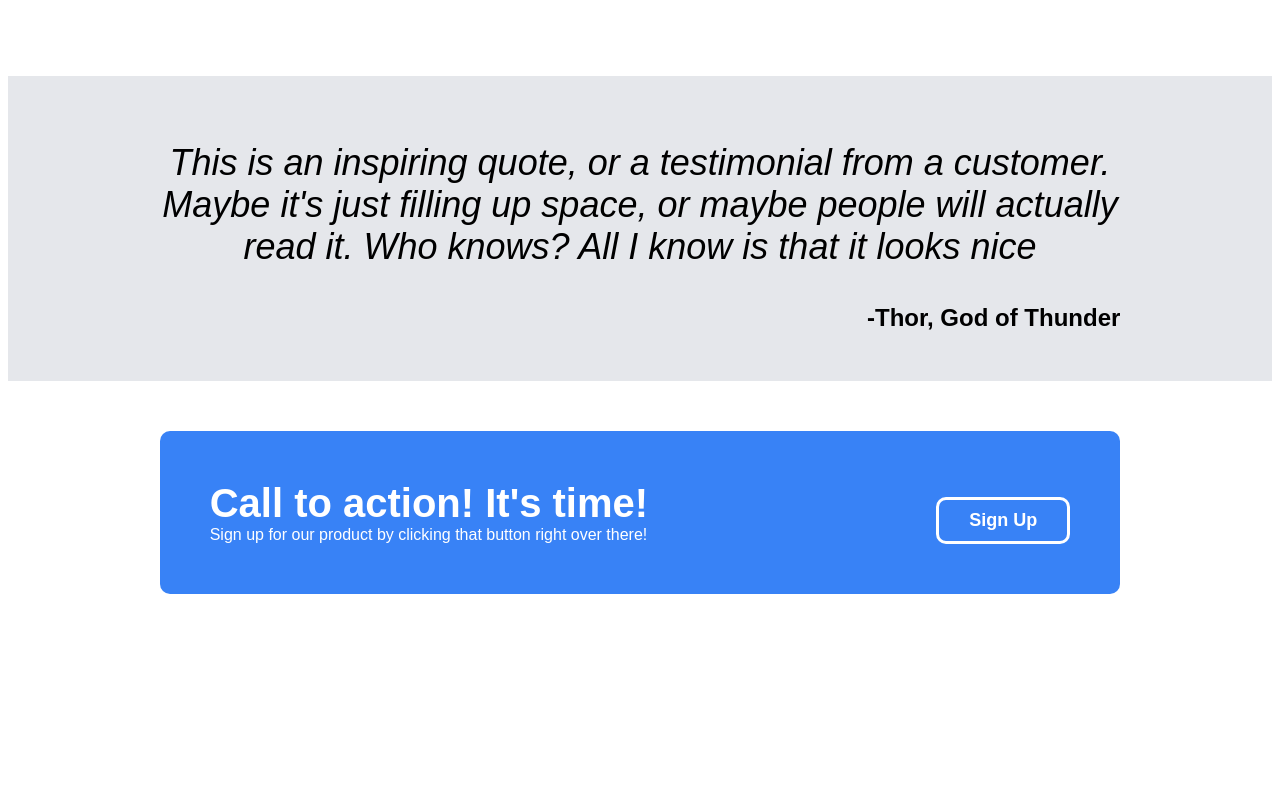
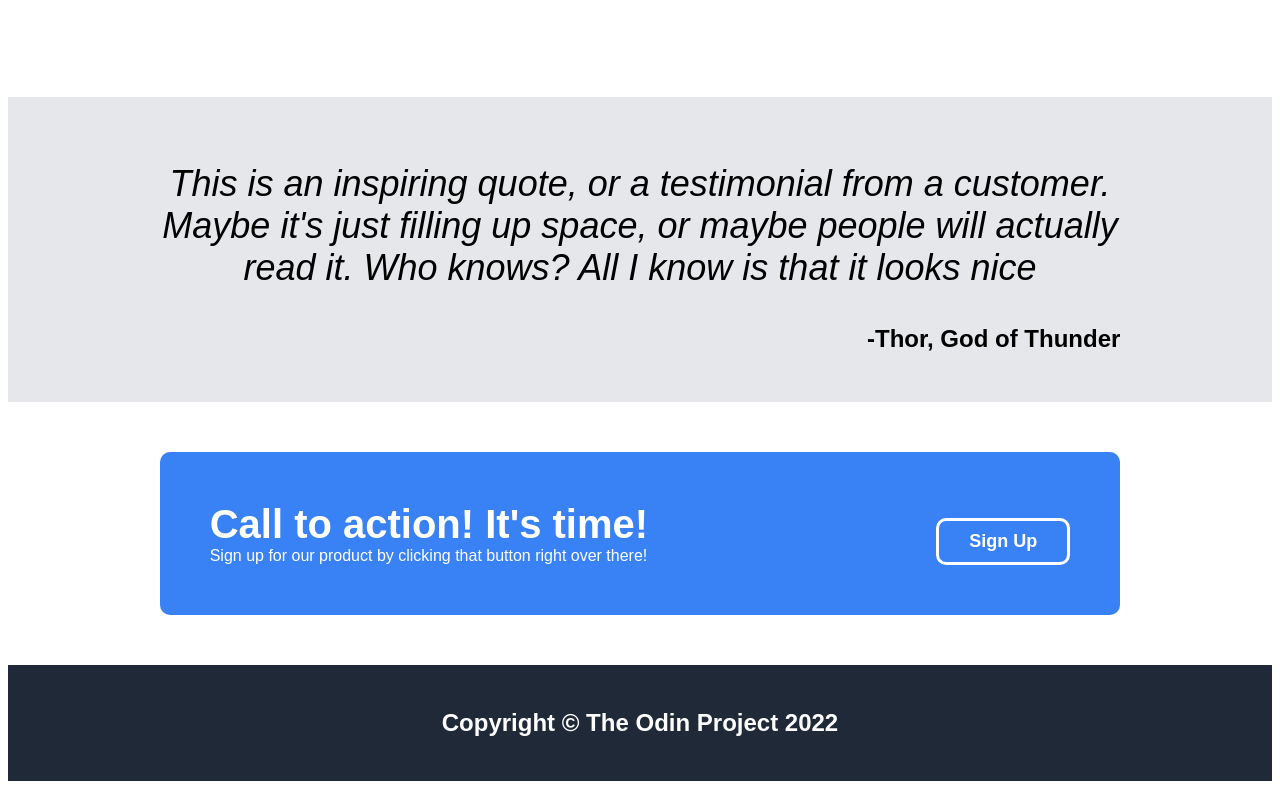
Before and after one commit to AngeloAXNGR/landing-page, a plain HTML site: page index.html in a window 1280 px wide. Shown: the part 1029-1818 px from the top of the page. Before the commit the page ends 1681 px from the top, so only its background shows below. Drawn offline with Linux system fonts and the light colour scheme.

Commit message:
Add footer section
The final section of the webpage has been finished which concludes this activity for the
foundations course of The Odin Project. This webpage is far from finished however, As I
intend to improve the design and make it more personalized in the future. JavaScript can
be added once I get comfortable with it.

```diff
--- a/index.html
+++ b/index.html
@@ -84,6 +84,11 @@
           <button class="call-to-action-button">Sign Up</button>
         </div>
       </div>
+
+      <!-- Footer Section -->
+      <div class="footer">
+        <p>Copyright &copy; The Odin Project 2022</p>
+      </div>
     </div>
 
   </body>
--- a/styles/styles.css
+++ b/styles/styles.css
@@ -43,7 +43,7 @@ a{
   flex-direction: row;
   align-items:center;
   padding: 120px 0;
-  gap: 100px;
+  gap: 200px;
 }
 
 .hero-image{
@@ -52,7 +52,7 @@ a{
 
 .hero-image img{
   width: 100%;
-  height: auto;
+  height: 300px;
 }
 
 .hero-main-text{
@@ -178,3 +178,13 @@ a{
 .call-to-action-text p {
   margin: 0;
 }
+
+
+.footer{
+  background-color: #1F2937;
+  text-align:center;
+  color:white;
+  padding: 20px;
+  font-weight:bold;
+  font-size:24px;
+}
```
